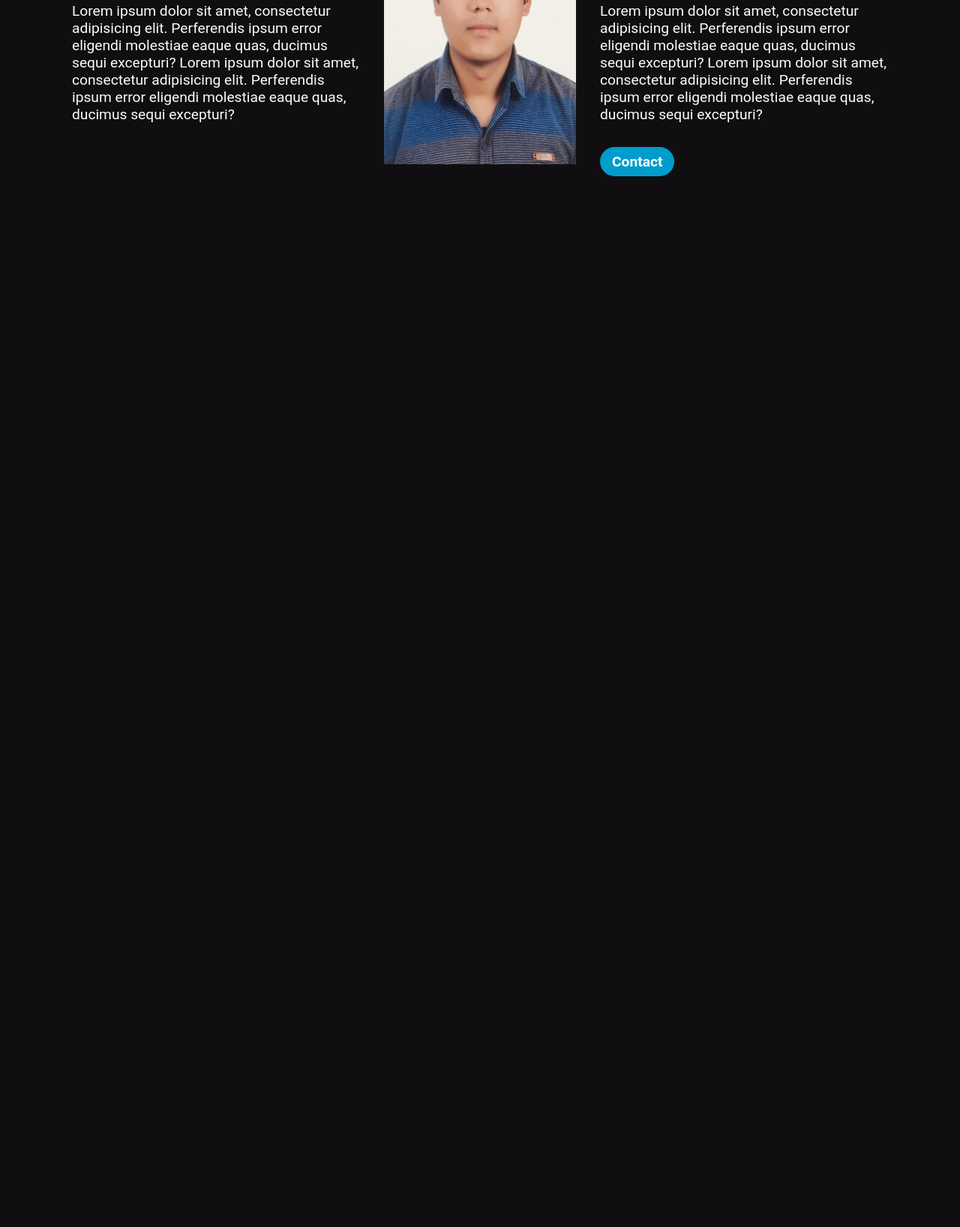
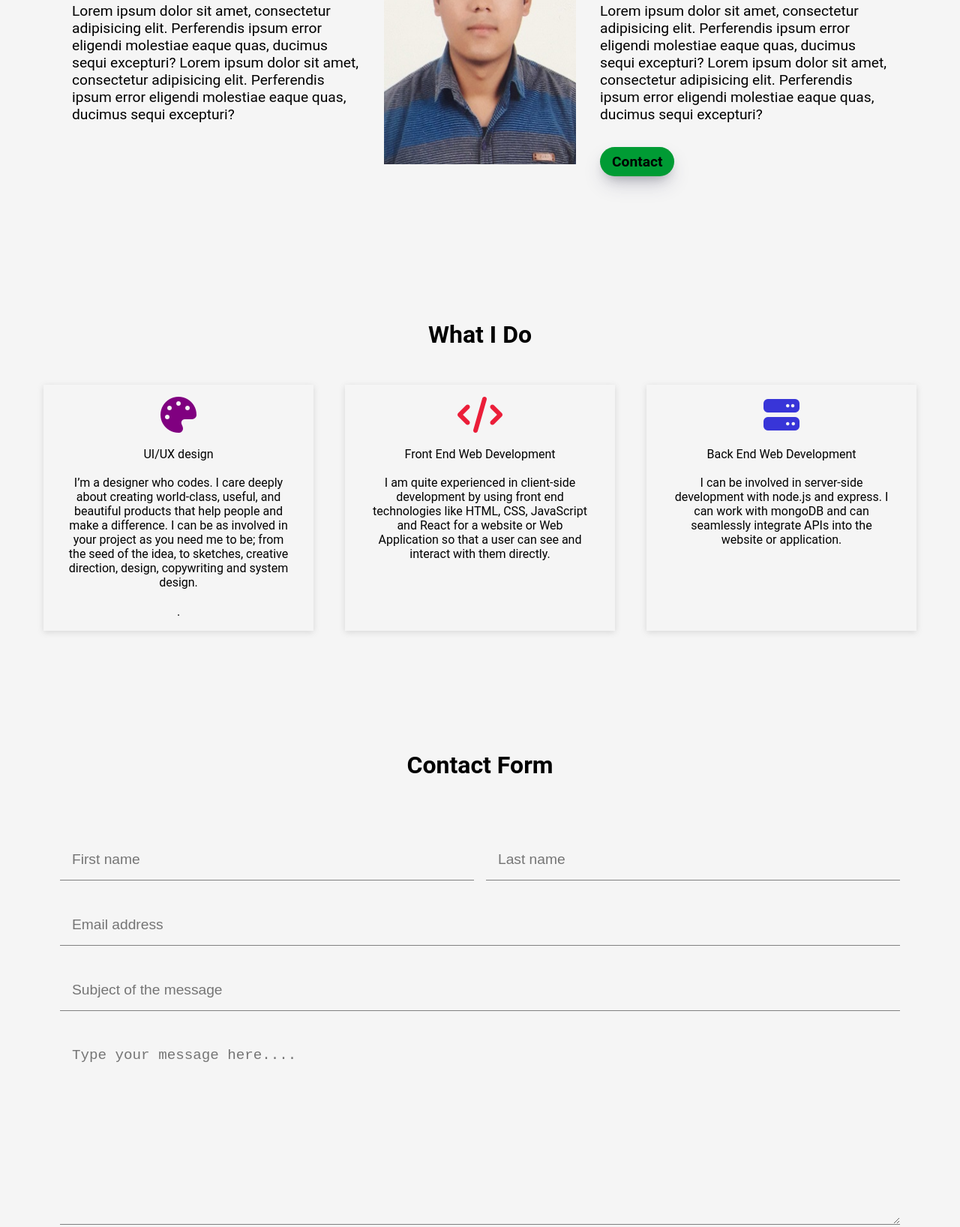
Before and after one commit to BUddha10/chulo-portfolio, a website: page index.html in a window 1280 px wide. Shown: the part 1120-2756 px from the top of the page at 75% size. Before the commit the page ends 1467 px from the top, so only its background shows below. Drawn offline with Linux system fonts and the light colour scheme.

Commit message:
finish contact form

```diff
--- a/css/style.css
+++ b/css/style.css
@@ -4,15 +4,13 @@
   --normal-font: 400;
   --bold-font: 700;
   --bolder-font: 900;
-  --bg-color: #100e10;
-  --primary-color: #fcfcfc;
-  --secondary-color: #009ccc;
-  --card-bg: #1e1e25;
-  --secondary-shadow: #a17a69;
+  --bg-color: whitesmoke;
+  --primary-color: #000;
+  --secondary-color: #009b34;
   --bottom-margin: 0.5rem;
   --bottom-margin-2: 1rem;
   --line-height: 1.7rem;
-  --transition: 0.3s;
+  --transition: all ease-in-out 0.3s;
 }
 /* Variables end */
 
@@ -55,10 +53,10 @@ nav {
   z-index: 1;
   display: flex;
   align-items: center;
-  justify-content: center;
+  justify-content: space-between;
   padding: 1.5rem 3.5rem;
   background-color: var(--bg-color);
-  box-shadow: 0 3px 5px rgba(0, 0, 0, 0.1);
+  box-shadow: 0 3px 5px rgba(0, 0, 0, 0.2);
   margin-bottom: 2rem;
 }
 
@@ -139,7 +137,8 @@ nav ul li {
   height: 30rem;
   border-radius: 50%;
   padding: 1rem;
-  border: 1rem solid black;
+  border: 1rem solid rgb(27, 73, 37);
+  box-shadow: rgb(38, 57, 77) 0px 20px 30px -10px;
 }
 
 .about {
@@ -177,13 +176,150 @@ nav ul li {
   background-color: var(--secondary-color);
   color: var(--primary-color);
   border-radius: 5rem;
+  box-shadow: rgba(50, 50, 93, 0.25) 0px 13px 27px -5px,
+    rgba(0, 0, 0, 0.3) 0px 8px 16px -8px;
 }
 
 .about-contact:hover {
   background-color: #54acc7;
   color: #e9e4e4;
-  transform: scale(1.2);
-  transition: var(--transition);
+  transform: scale(1.09);
+  transition: all 0.3s ease-in-out;
   -webkit-box-shadow: 0px 0px 10px 1px rgba(25, 131, 255, 0.81);
   box-shadow: 0px 0px 10px 1px rgba(25, 131, 255, 0.81);
 }
+
+/* what I do */
+
+.what-i-do {
+  padding: 5rem 1rem;
+}
+
+.what-i-do > h1 {
+  font-size: 2rem;
+  text-align: center;
+  margin-bottom: 3rem;
+}
+
+.cards {
+  display: flex;
+  justify-content: space-evenly;
+}
+
+.card {
+  width: 22.5rem;
+  padding: 1rem 2rem;
+  box-shadow: rgba(99, 99, 99, 0.2) 0px 2px 8px 0px;
+  background-color: whitesmoke;
+  display: flex;
+  flex-direction: column;
+  gap: 1.2rem;
+  text-align: center;
+}
+.card:hover {
+  transform: scale(1.04);
+  transition: all 0.5s 0s ease-in-out;
+  background-color: white;
+  box-shadow: rgba(100, 100, 111, 0.2) 0px 7px 29px 0px;
+}
+
+.card-icon1 {
+  font-size: 3rem;
+  font-weight: bold;
+  color: purple;
+}
+
+.card-icon2 {
+  font-size: 3rem;
+  font-weight: bold;
+  color: #eb1e39;
+}
+
+.card-icon3 {
+  font-size: 3rem;
+  font-weight: bold;
+  color: #3835d8;
+}
+
+/* contact form */
+.contact-form {
+  padding: 5rem;
+  display: flex;
+  flex-direction: column;
+}
+.contact-form > h1 {
+  font-size: 2rem;
+  text-align: center;
+  margin-bottom: 3rem;
+}
+
+.form-input {
+  display: flex;
+  flex-direction: column;
+}
+
+.form-inputName {
+  display: flex;
+  justify-content: space-between;
+}
+
+.form-inputName > input {
+  width: 50%;
+  font-size: 1.2rem;
+  background: transparent;
+  color: gray;
+  margin-top: 2rem;
+  padding: 1rem;
+  outline: none;
+  border: none;
+  border-bottom: solid 1px gray;
+}
+
+.form-inputName > input:focus {
+  border-bottom: solid 2px green;
+}
+
+.firstName {
+  margin-right: 1rem;
+}
+
+.form-input > input {
+  font-size: 1.2rem;
+  background: transparent;
+  color: gray;
+  margin-top: 2rem;
+  padding: 1rem;
+  outline: none;
+  border: none;
+  border-bottom: solid 1px gray;
+}
+
+.form-input > input:focus {
+  border-bottom: solid 2px green;
+}
+
+.input-message {
+  padding: 1rem;
+  font-size: 1.2rem;
+  margin-top: 2rem;
+  background-color: transparent;
+  border: none;
+  outline: none;
+  border-bottom: solid 1px gray;
+}
+
+.input-message:focus {
+  border-bottom: solid 2px green;
+}
+
+.form-submit {
+  margin-top: 2rem;
+  width: fit-content;
+  padding: 1rem 2rem;
+  background-color: green;
+  border: none;
+  border-radius: 5rem;
+  color: white;
+  font-size: 1.5rem;
+  cursor: pointer;
+}
--- a/index.html
+++ b/index.html
@@ -26,13 +26,12 @@
   <body>
     	<!-- navbar -->
 		<nav>
+			<h1><a href="#">Me.</a></h1>
 			<ul class="navigation">
 				<li><a href="#about" class="nav-link">About</a></li>
 				<li><a href="#skills" class="nav-link">Skills</a></li>
-        <li>
-          <a href="#" class="nav-link"><h2>Me.</h2></a>
-        </li>
 				<li><a href="#projects" class="nav-link">Projects</a></li>
+				<li><a href="#academic" class="nav-link">Academic</a></li>
 				<li><a href="#contact" class="nav-link">Contact Me</a></li>
 			</ul>
 			<!-- <button class="burger-menu" id="burger-menu">
@@ -87,7 +86,7 @@
     </section>
 
     <!-- about -->
-    <section class="about">
+    <section class="about" id="about">
       <h1>About me</h1>
       <div class="about-detail">
         <div>
@@ -130,5 +129,57 @@
         </div>
       </div>
     </section>
+
+    	<!-- what i do -->
+		<section class="what-i-do" id="skills">
+			<h1>What I Do</h1>
+			<div class="cards">
+				<div class="card">
+					<i class="card-icon1 fas fa-palette"></i>
+					<div class="card-topic">UI/UX design</div>
+					<div class="card-detail">
+						I’m a designer who codes. I care deeply about creating world-class,
+						useful, and beautiful products that help people and make a
+						difference. I can be as involved in your project as you need me to
+						be; from the seed of the idea, to sketches, creative direction,
+						design, copywriting and system design.
+					</div>
+					.
+				</div>
+				<div class="card">
+					<i class="card-icon2 fas fa-code"></i>
+					<div class="card-topic">Front End Web Development</div>
+					<div class="card-detail">
+						I am quite experienced in client-side development by using front end
+						technologies like HTML, CSS, JavaScript and React for a website or
+						Web Application so that a user can see and interact with them
+						directly.
+					</div>
+				</div>
+				<div class="card">
+					<i class="card-icon3 fas fa-server"></i>
+					<div class="card-topic">Back End Web Development</div>
+					<div class="card-detail">
+						I can be involved in server-side development with node.js and
+						express. I can work with mongoDB and can seamlessly integrate APIs
+						into the website or application.
+					</div>
+			</div>
+		</section>
+
+    <!-- contact form -->
+    <section class="contact-form" id="contact">
+      <h1>Contact Form</h1>
+      <div class="form-input">
+        <div class="form-inputName">
+          <input type="text" class="firstName" placeholder="First name">
+          <input type="text" placeholder="Last name">
+        </div>
+        <input type="text" placeholder="Email address">
+        <input type="text" placeholder="Subject of the message">
+      </div>
+      <textarea name="contace-message" class="input-message" placeholder="Type your message here...." cols="100" rows="10" minlength="10" maxlength="500" required></textarea>
+      <button class="form-submit">Send Message</button>
+    </section>
   </body>
 </html>
```
Lines whose indentation alone changed are shown as unchanged.
